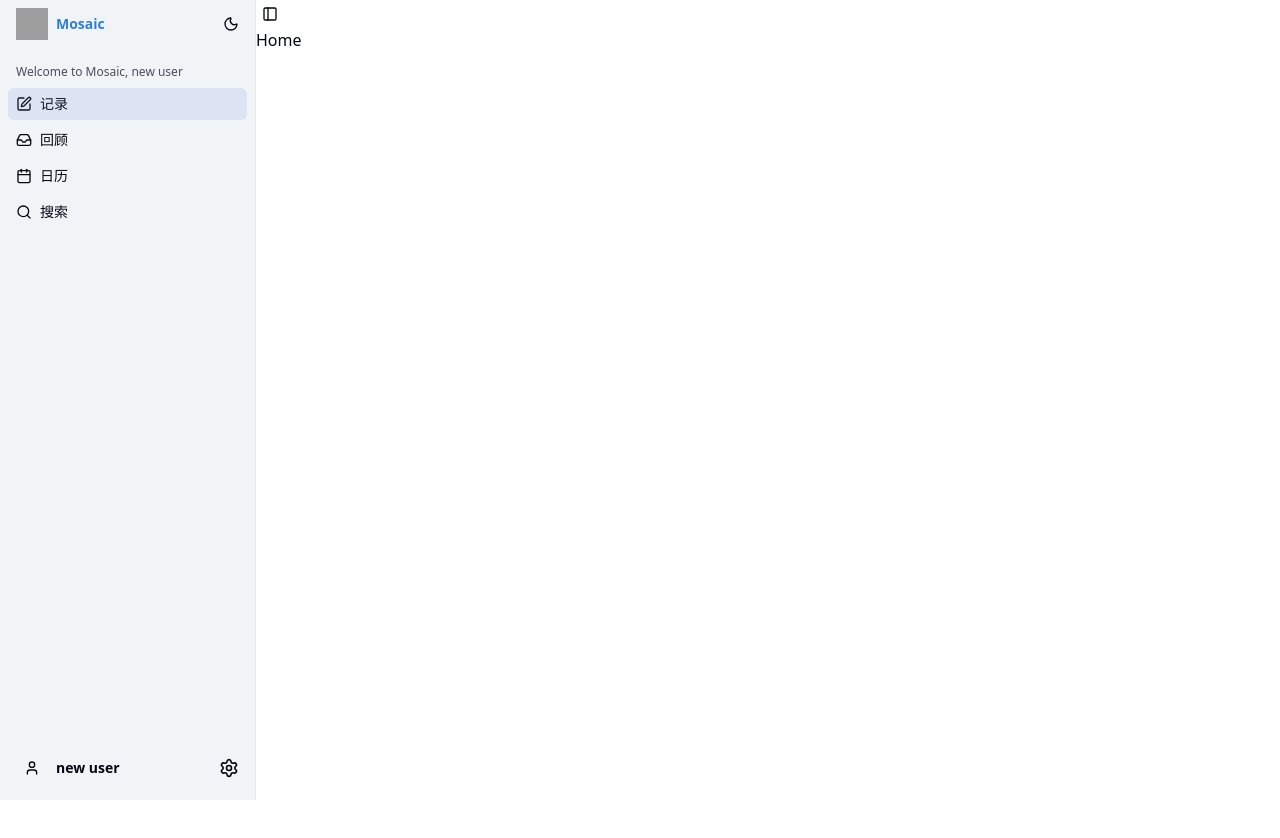
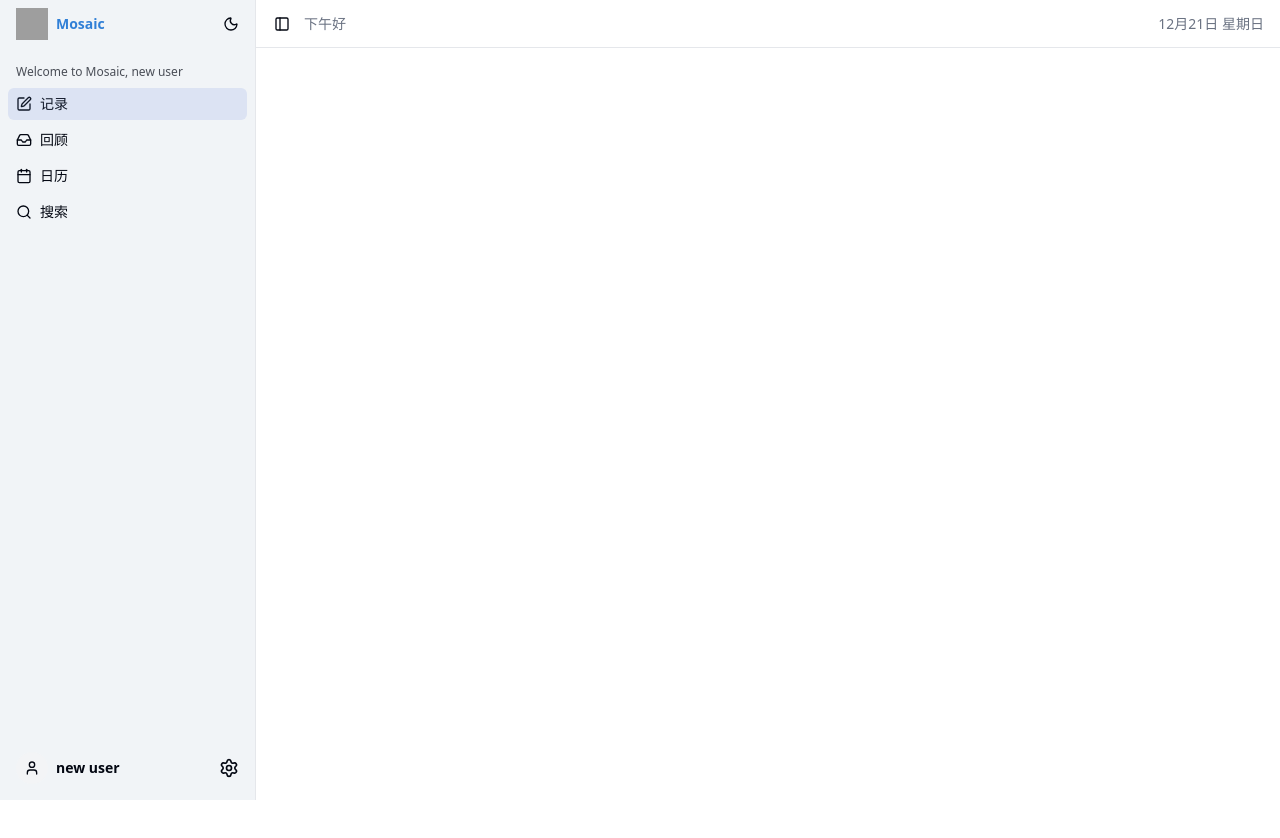
Before and after one commit to crayonlu/Mosaic, a React (Vite) app: page / in a window 1280 px wide. Shown: the top 838 px of the page. Before the commit the page ends 800 px from the top, so only its background shows below. Built offline with nearby package versions, Linux system fonts and the light colour scheme; grey boxes are pictures that could not be loaded.

Commit message:
feat: top bar

```diff
--- a/package.json
+++ b/package.json
@@ -22,6 +22,7 @@
     "@tauri-apps/plugin-opener": "^2",
     "class-variance-authority": "^0.7.1",
     "clsx": "^2.1.1",
+    "dayjs": "^1.11.19",
     "lucide-react": "^0.562.0",
     "react": "^19.1.0",
     "react-dom": "^19.1.0",
--- a/src/components/layout/DeskTopLayout.tsx
+++ b/src/components/layout/DeskTopLayout.tsx
@@ -1,17 +1,36 @@
-import { SidebarProvider, SidebarTrigger } from '@/components/ui/sidebar'
+import { SidebarProvider, SidebarTrigger, SidebarInset } from '@/components/ui/sidebar'
 import { AppSidebar } from '@/components/desktop/AppSidebar'
 import { useSidebar } from '@/hooks/use-sidebar'
+import { useTime } from '@/hooks/use-time'
+import { userCommands } from '@/utils/callRust'
+import { useEffect, useState } from 'react'
 
 export default function Layout({ children }: { children: React.ReactNode }) {
   const { sidebarOpen, setSidebarOpen } = useSidebar()
+  const { greeting, formattedDateWithWeek } = useTime()
+  const [username, setUsername] = useState('')
 
+  useEffect(() => {
+    userCommands.getUser().then(user => setUsername(user?.username || '')).catch(console.error)
+  }, [])
   return (
     <SidebarProvider open={sidebarOpen} onOpenChange={setSidebarOpen} defaultOpen={sidebarOpen}>
       <AppSidebar />
-      <main>
-        <SidebarTrigger />
-        {children}
-      </main>
+      <SidebarInset>
+        <header className="flex h-12 shrink-0 items-center justify-between border-b px-4">
+          <div className='flex items-center gap-2'>
+            <SidebarTrigger className="-ml-1 hover:text-primary hover:bg-primary/10 p-2 rounded-md transition-all" />
+            <div className="text-sm text-gray-500">
+              {greeting}
+              {username ? '，' + username : ''}
+            </div>
+          </div>
+          <div className='text-sm text-gray-500'>
+            {formattedDateWithWeek}
+          </div>
+        </header>
+        <div className="flex flex-1 flex-col gap-4 p-4">{children}</div>
+      </SidebarInset>
     </SidebarProvider>
   )
 }
--- /dev/null
+++ b/src/hooks/use-time.ts
@@ -0,0 +1,31 @@
+import dayjs from 'dayjs'
+import 'dayjs/locale/zh-cn'
+
+dayjs.locale('zh-cn')
+
+function getGreeting(): string {
+  const hour = dayjs().hour()
+  if (hour >= 6 && hour < 12) {
+    return '早上好'
+  } else if (hour >= 12 && hour < 14) {
+    return '中午好'
+  } else if (hour >= 14 && hour < 18) {
+    return '下午好'
+  } else {
+    return '晚上好'
+  }
+}
+
+export function useTime() {
+  const now = dayjs()
+  const formattedTime = now.format('HH:mm:ss')
+  const formattedDate = now.format('YYYY-MM-DD')
+  const formattedDateWithWeek = now.format('M月D日 dddd')
+  const greeting = getGreeting()
+  return {
+    formattedTime,
+    formattedDate,
+    formattedDateWithWeek,
+    greeting,
+  }
+}
--- a/src/pages/desktop/DeskTopHome.tsx
+++ b/src/pages/desktop/DeskTopHome.tsx
@@ -2,8 +2,8 @@ import DeskTopLayout from '@/components/layout/DeskTopLayout'
 export default function DeskTopHome() {
   return (
     <DeskTopLayout>
-      <div className="flex">
-        <h1>Home</h1>
+      <div className="flex min-h-screen flex-col">
+        <div className="w-full h-32"></div>
       </div>
     </DeskTopLayout>
   )
```
Also changed, not shown: 1 other file (tests, documents, lock files or other folders).
